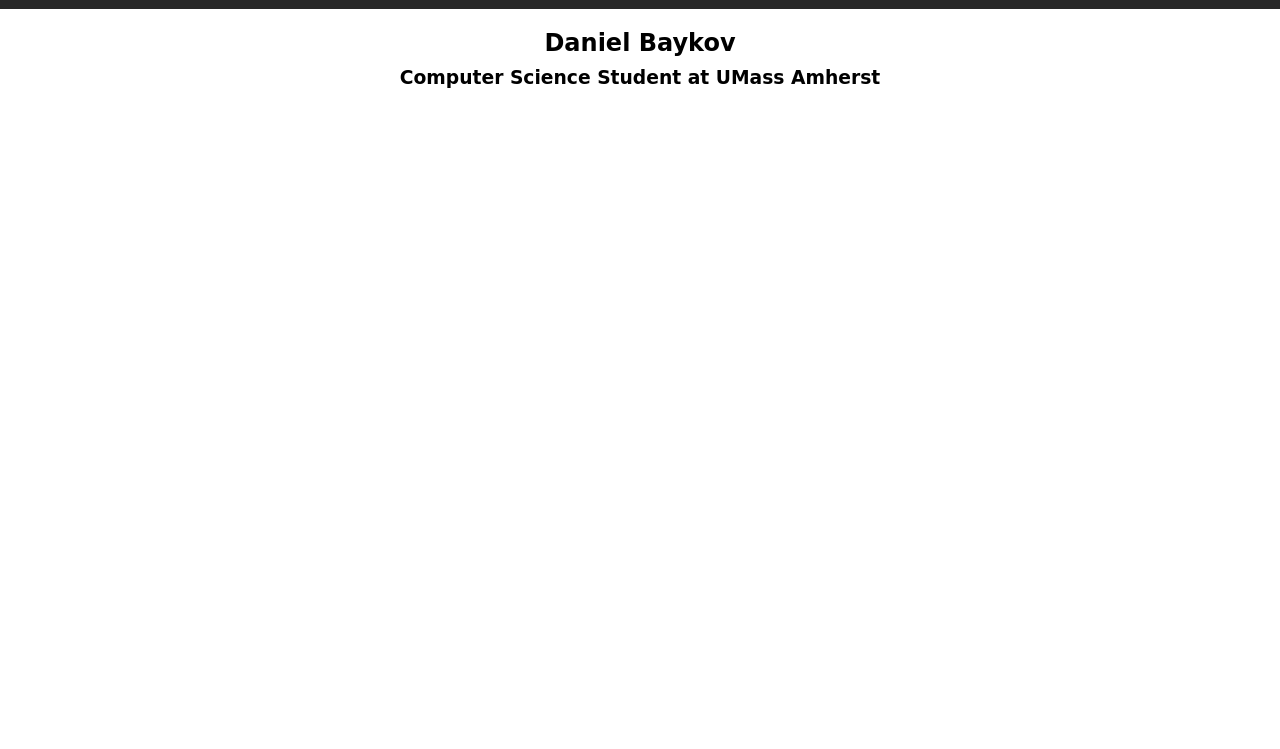
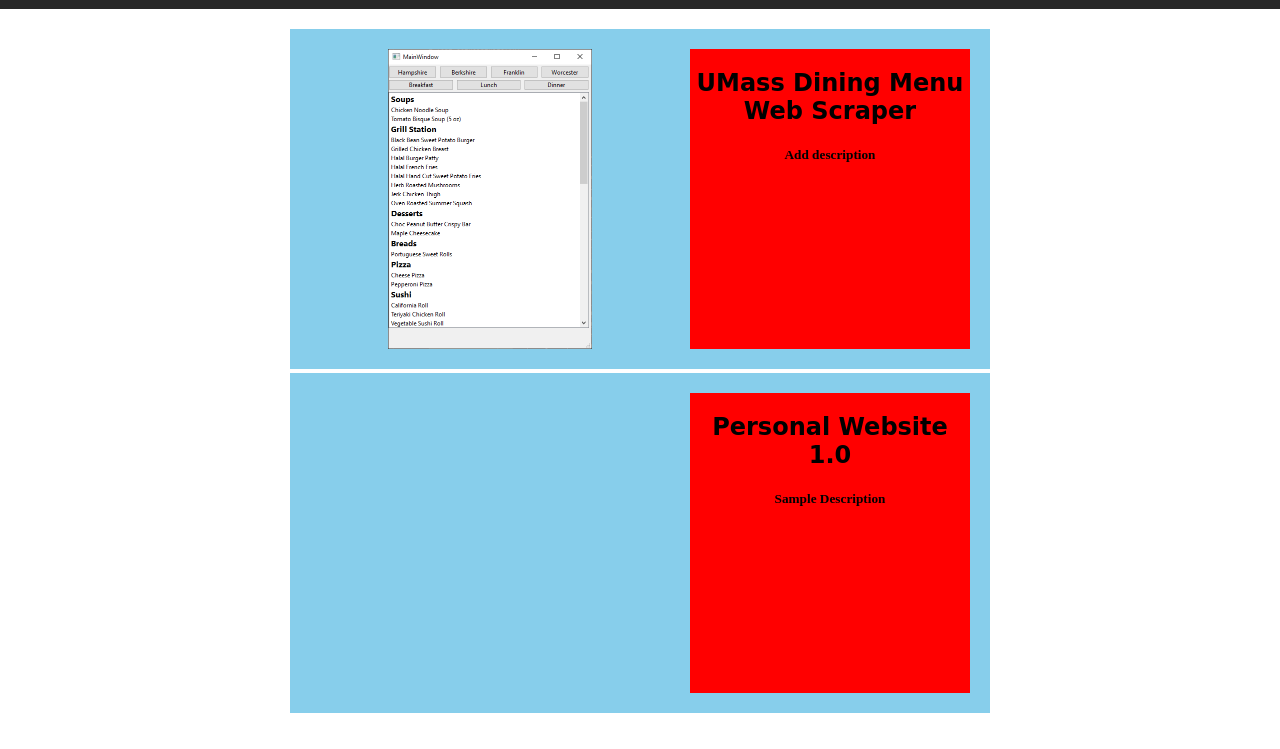
Before and after one commit to danbayk/personal-website, a plain HTML site: page index.html in a window 1280 px wide. Shown: the part 51-800 px from the top of the page. Drawn offline with Linux system fonts and the light colour scheme.

Commit message:
Added basic layout for projects

```diff
--- a/index.html
+++ b/index.html
@@ -16,7 +16,19 @@
 		</nav>
 	</header>
 	<body>
-		<h2>Daniel Baykov</h2>
-		<h3>Computer Science Student at UMass Amherst</h3>
+		<div class = "card">
+			<section class = "cardtitle">
+				<h2>UMass Dining Menu Web Scraper</h2>
+				<h5>Add description</h5>
+			</section>
+			<section>
+				<img src = "project1preview.png" class = "cardimage">
+			</section>
+			<div class = "card">
+			<section class = "cardtitle">
+				<h2>Personal Website 1.0</h2>
+				<h5>Sample Description</h5>
+			</section>
+		</div>
 	</body>
 </html>
--- a/stylesheet.css
+++ b/stylesheet.css
@@ -4,7 +4,6 @@
 }
 
 header{
-  width: 100%;
   height: 60px;
   background-color: #282828;
 }
@@ -37,7 +36,6 @@
 }
 
 ul{
-  width:  auto;
   margin-top: 0px;
   text-align: center;
 }
@@ -60,3 +58,27 @@
 a:hover{
   color: #f0c330;
 }
+
+.card{
+  background-color: skyblue;
+  padding-top: 20px;
+  padding-bottom: 20px;
+  margin-top: 20px;
+  text-align: center;
+  max-width: 700px;
+  height: 300px;
+  margin-left: auto;
+  margin-right: auto;
+}
+
+.cardtitle{
+  background-color: red;
+  float: right;
+  margin-right: 20px;
+  height: 100%;
+  width: 40%;
+}
+
+.cardimage{
+  height: 300px;
+}
```
Also changed, not shown: project1preview.PNG (added).
